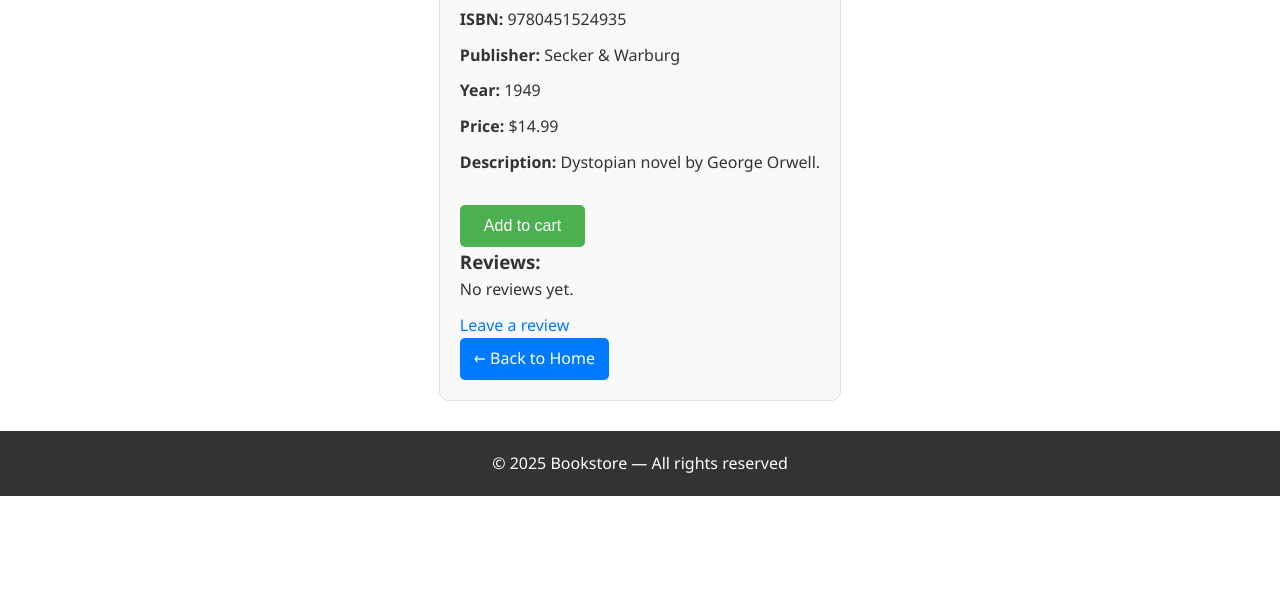
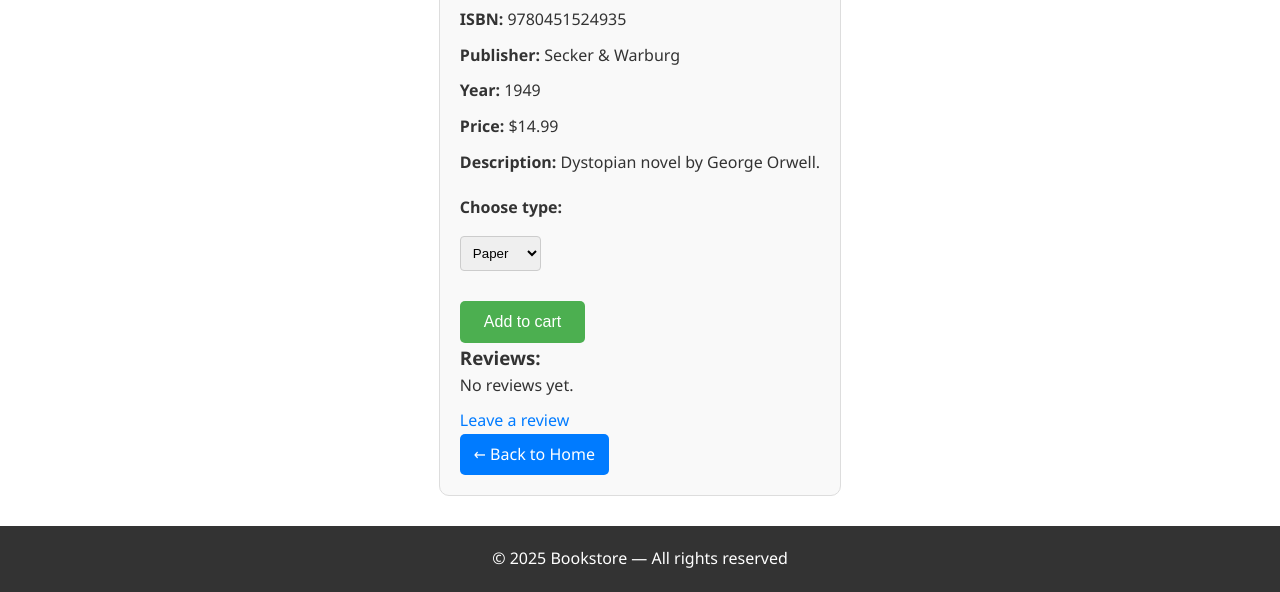
Before and after one commit to AraDarbinyan/BookStore, a Django app: page /book/1/ in a window 1280 px wide. Shown: the part 316-908 px from the top of the page. Before the commit the page ends 812 px from the top, so only its background shows below. Run offline with Django 5.2, Linux system fonts and the light colour scheme; data comes from the database, SQL or seed files in the repository; data that the repository does not hold is empty.

Commit message:
users now can choose the type of book (paper, e-book, audio)

```diff
--- a/store/models.py
+++ b/store/models.py
@@ -72,6 +72,12 @@ class CartItem(models.Model):
     cart = models.ForeignKey(Cart, on_delete=models.CASCADE, related_name='items')
     book = models.ForeignKey(Book, on_delete=models.CASCADE)
     quantity = models.PositiveIntegerField(default=1)
+    ITEM_TYPES = [
+        ('paper', 'Paper'),
+        ('ebook', 'E-book'),
+        ('audio', 'Audio'),
+    ]
+    item_type = models.CharField(max_length=10, choices=ITEM_TYPES, default='paper')
 
     def __str__(self):
         return f"{self.quantity} x {self.book.title}"
@@ -85,13 +91,7 @@ class Order(models.Model):
     cart = models.OneToOneField(Cart, on_delete=models.CASCADE)
     ordered_at = models.DateTimeField(auto_now_add=True)
     payment_method = models.CharField(max_length=50, blank=True, null=True)
-    TYPE_CHOICES = [
-    ('paper', 'Paper'),
-    ('digital', 'Digital'),
-    ('audio', 'Audio'),
-]
 
-    order_type = models.CharField(max_length=20, choices=TYPE_CHOICES)
 
     def __str__(self):
         return f"Order #{self.id} for {self.customer.user.username}"
--- a/store/static/store/css/book_detail.css
+++ b/store/static/store/css/book_detail.css
@@ -69,3 +69,22 @@
     transition: background-color 0.3s ease;
     margin-top: 20px;
 }
+
+.add-to-cart-form {
+    display: flex;
+    flex-direction: column;
+    align-items: flex-start;
+    gap: 10px;
+    margin-top: 20px;
+}
+
+.add-to-cart-form label {
+    font-weight: bold;
+    margin-bottom: 5px;
+}
+
+.add-to-cart-form select {
+    padding: 8px;
+    border: 1px solid #ccc;
+    border-radius: 4px;
+}
--- a/store/templates/store/book_detail.html
+++ b/store/templates/store/book_detail.html
@@ -35,10 +35,17 @@
   <p><strong>Year:</strong> {{ book.year_published }}</p>
   <p><strong>Price:</strong> ${{ book.price }}</p>
   <p><strong>Description:</strong> {{ book.description }}</p>
-  <form method="post" action="{% url 'add_to_cart' book.id %}">
-    {% csrf_token %}
-    <button type="submit" class="add-to-cart-btn">Add to cart</button>
+  <form method="post" action="{% url 'add_to_cart' book.id %}" class="add-to-cart-form">
+      {% csrf_token %}
+      <label for="item_type">Choose type:</label>
+      <select name="item_type" id="item_type">
+          <option value="paper">Paper</option>
+          <option value="ebook">E-book</option>
+          <option value="audio">Audio</option>
+      </select>
+      <button type="submit" class="add-to-cart-btn">Add to cart</button>
   </form>
+
 
   <div class="reviews-list">
     <h3>Reviews:</h3>
--- a/store/views.py
+++ b/store/views.py
@@ -83,8 +83,15 @@ def add_to_cart(request, book_id):
     customer = request.user.customer
     cart, created = Cart.objects.get_or_create(customer=customer, is_active=True)
     book = get_object_or_404(Book, id=book_id)
-    cart_item, created = CartItem.objects.get_or_create(cart=cart, book=book)
 
+    item_type = request.POST.get('item_type', 'paper')
+
+    cart_item, created = CartItem.objects.get_or_create(
+        cart=cart,
+        book=book,
+        item_type=item_type,
+        defaults={'quantity': 1}
+    )
     if not created:
         cart_item.quantity += 1
         cart_item.save()
@@ -121,8 +128,7 @@ def checkout_view(request):
         order = Order.objects.create(
             customer=customer,
             cart=cart,
-            payment_method=payment_method,
-            order_type='paper'
+            payment_method=payment_method
         )
 
         cart.is_active = False
```
Also changed, not shown: store/migrations/0006_remove_order_order_type_cartitem_item_type.py (added).
